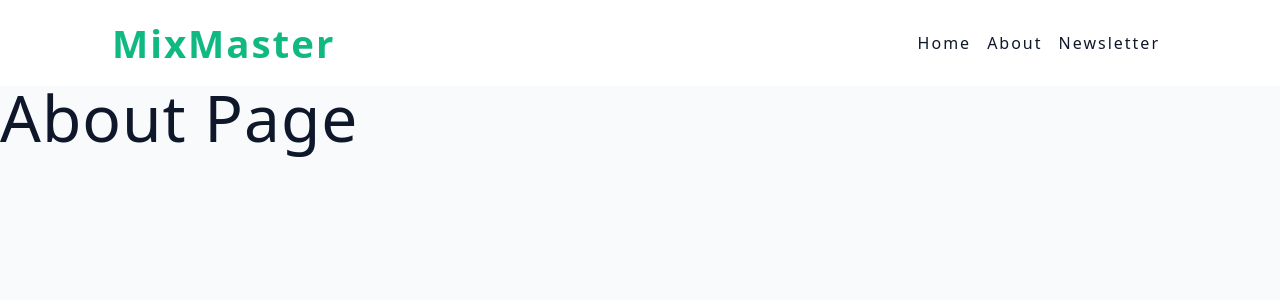
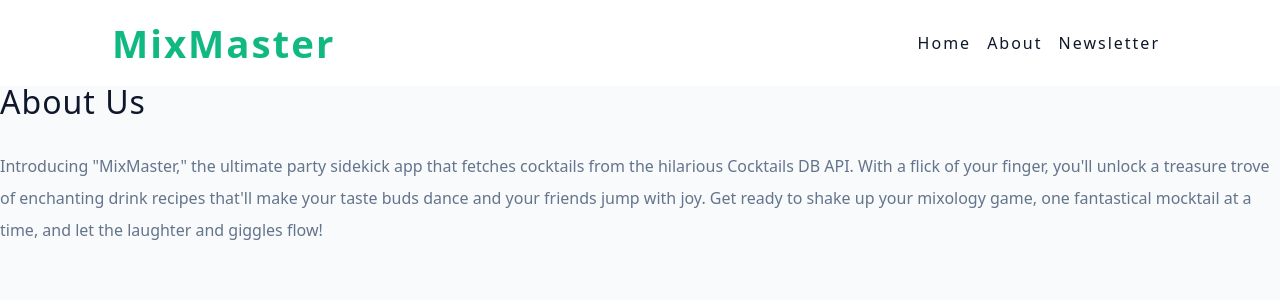
Before and after one commit to notacoham/cocktail-db, a React (Vite) app: page /about in a window 1280 px wide. Shown: the top 300 px of the page. Built offline with nearby package versions, Linux system fonts and the light colour scheme.

Commit message:
add styling and content to about page

```diff
--- a/src/pages/About.jsx
+++ b/src/pages/About.jsx
@@ -1,11 +1,19 @@
 import React from 'react';
-import { Link } from 'react-router-dom';
+import Wrapper from '../assets/wrappers/AboutPage';
 
 const About = () => {
   return (
-    <div>
-      <h1>About Page</h1>
-    </div>
+    <Wrapper>
+      <h3>About us</h3>
+      <p>
+        Introducing "MixMaster," the ultimate party sidekick app that fetches
+        cocktails from the hilarious Cocktails DB API. With a flick of your
+        finger, you'll unlock a treasure trove of enchanting drink recipes
+        that'll make your taste buds dance and your friends jump with joy. Get
+        ready to shake up your mixology game, one fantastical mocktail at a
+        time, and let the laughter and giggles flow!
+      </p>
+    </Wrapper>
   );
 };
 
```
